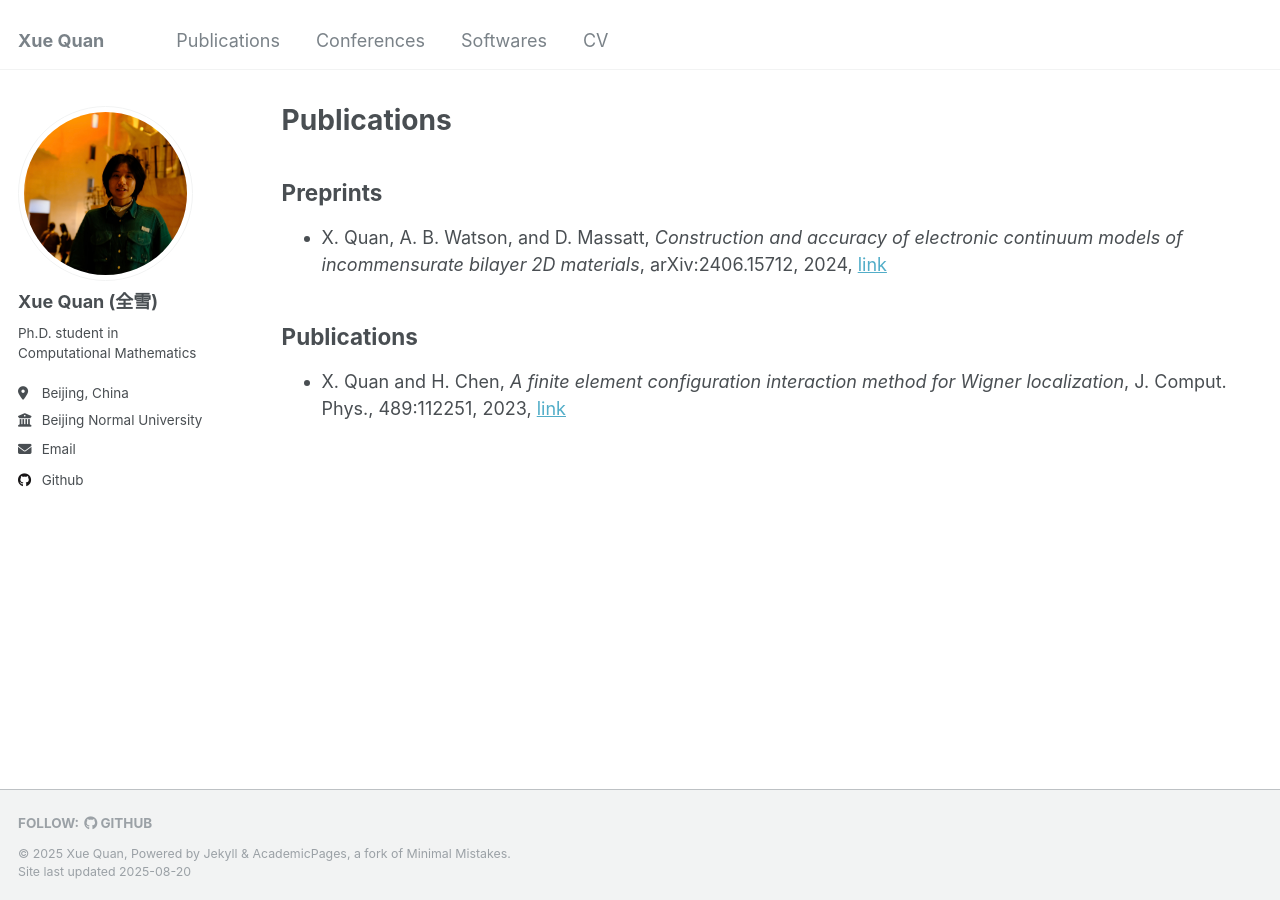
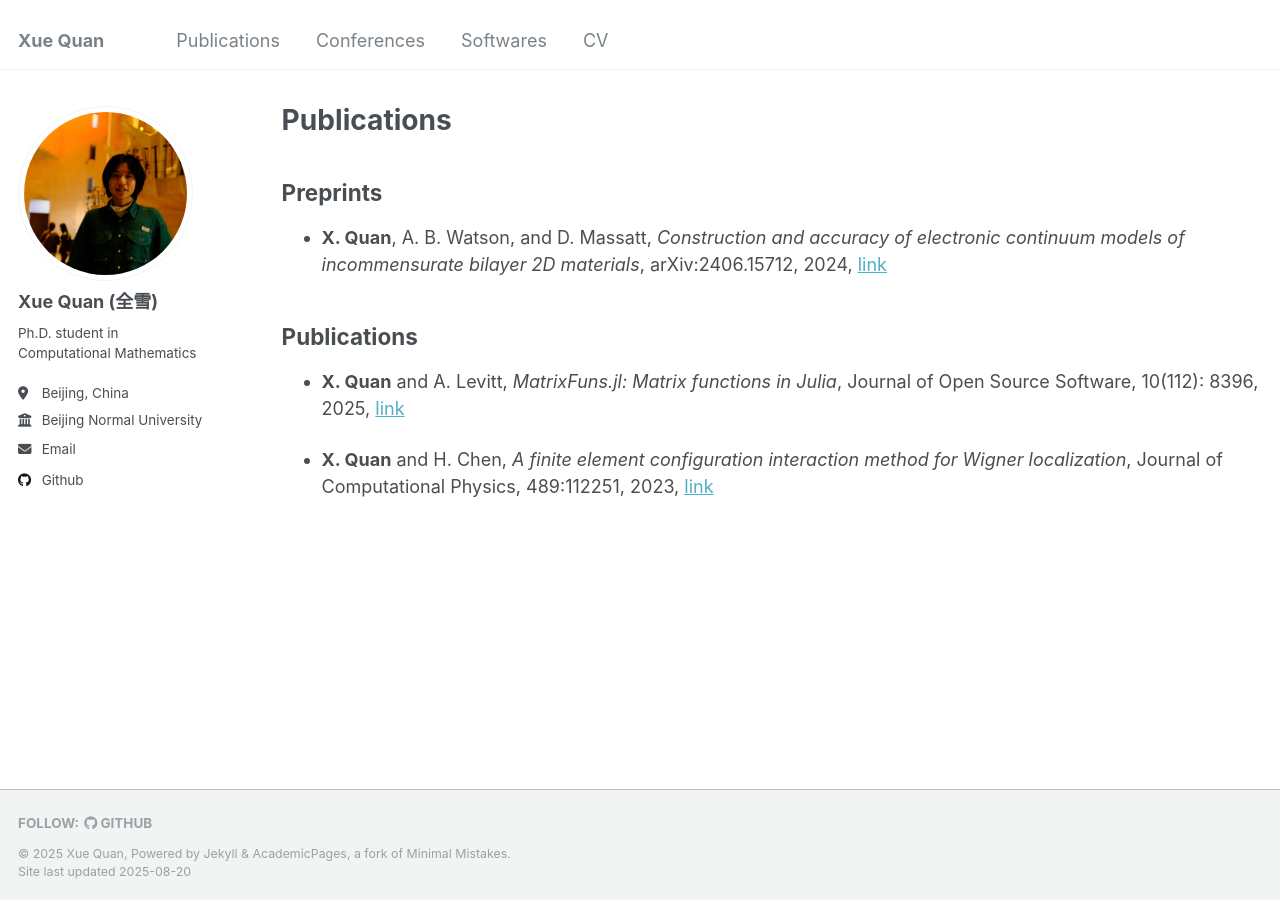
Before and after one commit to xuequan818/xuequan818.github.io, a Jekyll site: the page built from _pages/publications.md, in a window 1280 px wide. Built offline with Jekyll 4.4.1, drawn with Linux system fonts in a browser that asks for light colours.

Commit message:
update pub

```diff
--- a/_pages/publications.md
+++ b/_pages/publications.md
@@ -8,7 +8,9 @@ author_profile: true
 {% include base_path %}
 
 ## Preprints
-* X. Quan, A. B. Watson, and D. Massatt, *Construction and accuracy of electronic continuum models of incommensurate bilayer 2D materials*, arXiv:2406.15712, 2024, [link](https://arxiv.org/abs/2406.15712)
+* **X. Quan**, A. B. Watson, and D. Massatt, *Construction and accuracy of electronic continuum models of incommensurate bilayer 2D materials*, arXiv:2406.15712, 2024, [link](https://arxiv.org/abs/2406.15712)
 
 ## Publications
-* X. Quan and H. Chen, *A finite element configuration interaction method for Wigner localization*, J. Comput. Phys., 489:112251, 2023, [link](https://www.sciencedirect.com/science/article/abs/pii/S0021999123003467)
+* **X. Quan** and A. Levitt, *MatrixFuns.jl: Matrix functions in Julia*, Journal of Open Source Software, 10(112): 8396, 2025, [link](https://doi.org/10.21105/joss.08396)
+
+* **X. Quan** and H. Chen, *A finite element configuration interaction method for Wigner localization*, Journal of Computational Physics, 489:112251, 2023, [link](https://www.sciencedirect.com/science/article/abs/pii/S0021999123003467)
```
